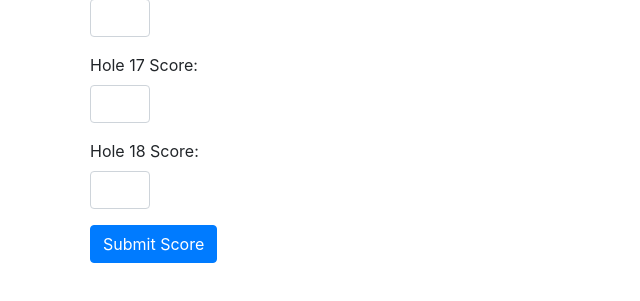
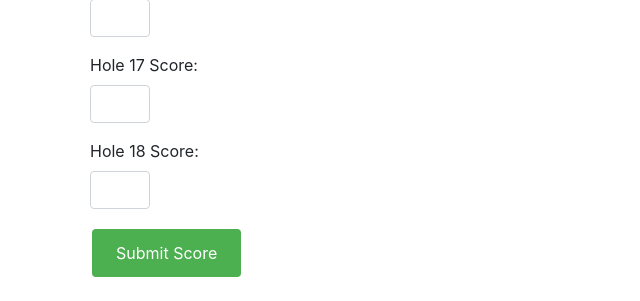
Before and after one commit to egforrester/FinalProject1, a Django app: page /scores/add_score/ in a window 1280 px wide. Shown: the part 1689-1990 px from the top of the page, without its empty margins (0-640 px from the left). Before the commit the page ends 1952 px from the top, so only its background shows below. Run offline with Django 5.2, Linux system fonts and the light colour scheme; some libraries are stand-ins or nearby versions.

Commit message:
Project is running good

```diff
--- a/golf_score_tracker/scores/templates/add_score.html
+++ b/golf_score_tracker/scores/templates/add_score.html
@@ -14,14 +14,35 @@
             border-radius: 8px;
             margin-top: 20px;
         }
+
         .hole-input {
             padding: 5px;
             width: 60px; /* Adjust width as needed */
             text-align: center;
         }
+
         .header {
             text-align: center;
             margin-bottom: 20px;
+        }
+
+        .btn-custom {
+            background-color: #4CAF50; /* Green background */
+            border: none;
+            color: white;
+            padding: 12px 24px;
+            text-align: center;
+            text-decoration: none;
+            display: inline-block;
+            font-size: 16px;
+            margin: 4px 2px;
+            transition-duration: 0.4s;
+            cursor: pointer;
+        }
+
+        .btn-custom:hover {
+            background-color: white;
+            color: black;
         }
     </style>
 </head>
@@ -48,11 +69,11 @@
                 <input type="number" class="form-control hole-input" id="hole_{{ i }}" name="hole_{{ i }}" min="1" max="10" required>
             </div>
             {% endfor %}
-        <button type="submit" class="btn btn-primary">Submit Score</button>
+            <button type="submit" class="btn btn-custom">Submit Score</button>
         </form>
     </div>
     <script src="https://code.jquery.com/jquery-3.5.1.slim.min.js"></script>
-<script src="https://cdn.jsdelivr.net/npm/@popperjs/core@2.5.2/dist/umd/popper.min.js"></script>
+    <script src="https://cdn.jsdelivr.net/npm/popper.js@2.5.2/dist/umd/popper.min.js"></script>
     <script src="https://stackpath.bootstrapcdn.com/bootstrap/4.5.2/js/bootstrap.min.js"></script>
 </body>
 </html>
```
Lines whose indentation alone changed are shown as unchanged.
